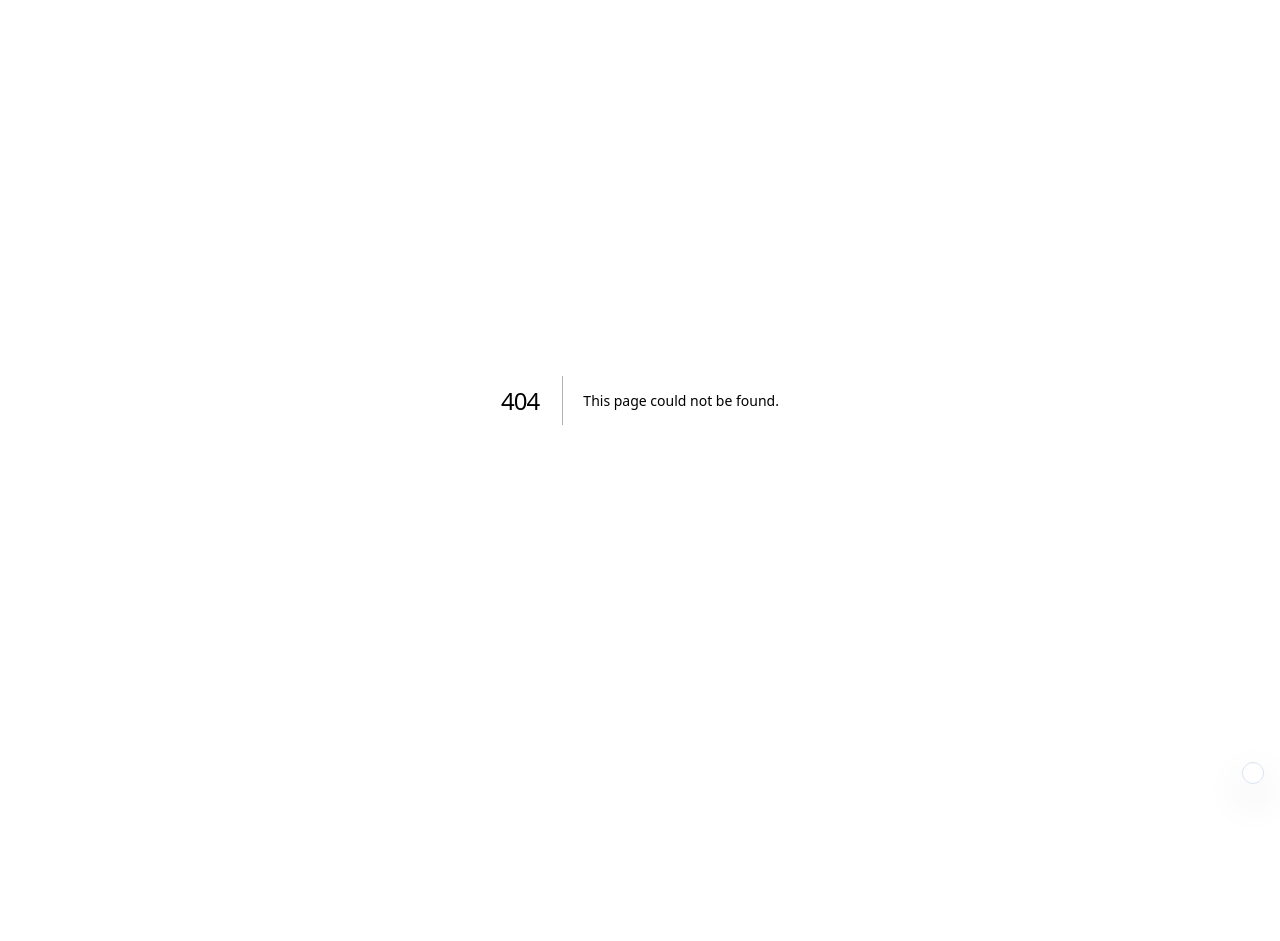
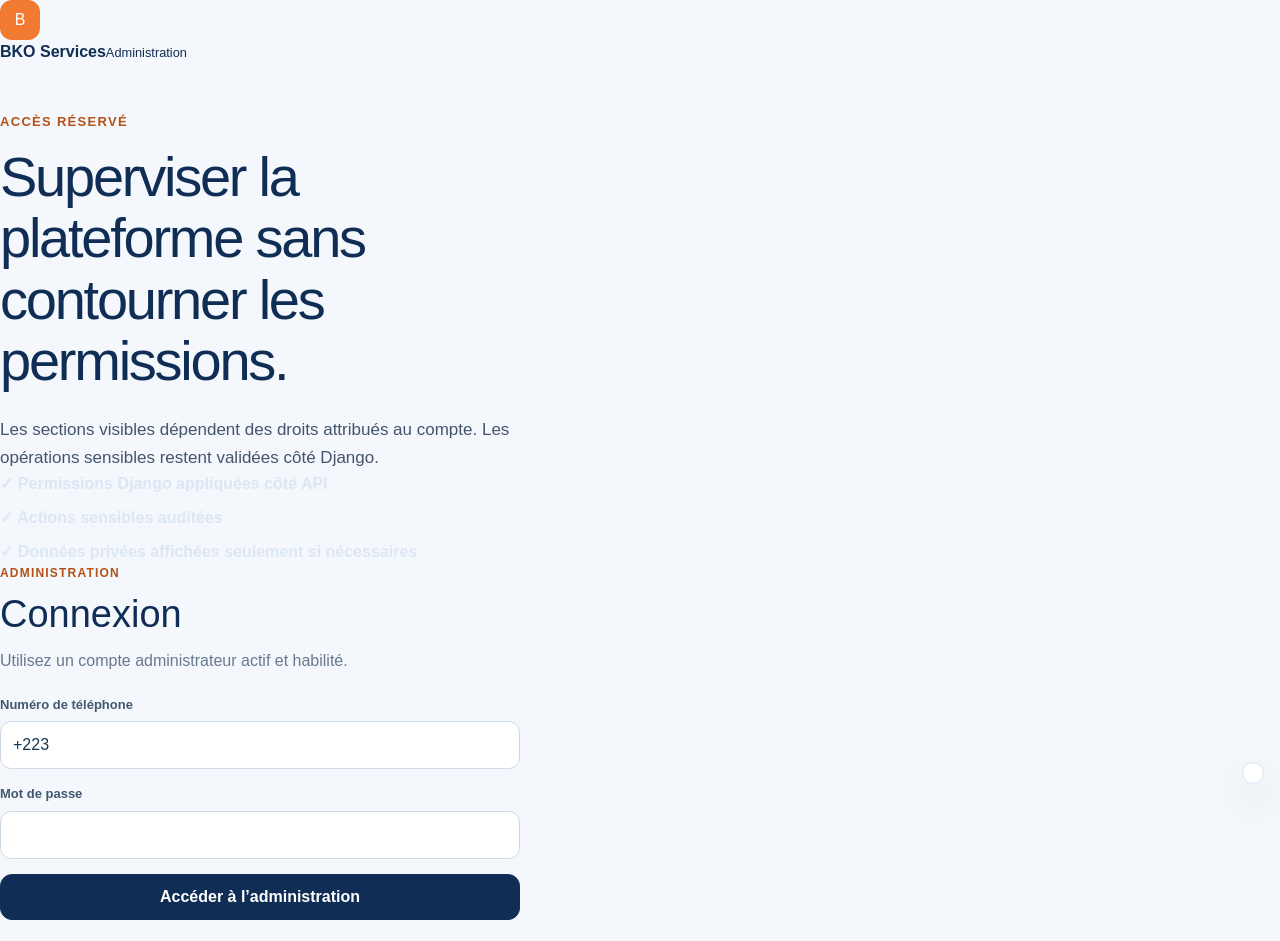
Before and after one commit to hamapixel/bko-services, a Next.js app in the folder frontend/: page /admin/connexion in a window 1280 px wide. Before the commit this address had no page. Shown: the top 941 px of the page. Before the commit the page ends 800 px from the top, so only its background shows below. Built offline with nearby package versions, Linux system fonts and the light colour scheme.

Commit message:
feat(admin): add dedicated admin login

```diff
--- /dev/null
+++ b/frontend/app/admin/connexion/page.tsx
@@ -0,0 +1,128 @@
+"use client";
+
+import Link from "next/link";
+import { useRouter } from "next/navigation";
+import { FormEvent, useState } from "react";
+
+import { apiGet, apiMutation, getCsrfToken, type PublicUser } from "@/lib/client-api";
+import type { AdminOverview } from "@/lib/admin-api";
+import { sendJsonMutation } from "@/lib/safe-api";
+
+export default function AdminLoginPage() {
+  const router = useRouter();
+  const [phone, setPhone] = useState("+223");
+  const [password, setPassword] = useState("");
+  const [busy, setBusy] = useState(false);
+  const [error, setError] = useState("");
+
+  async function submit(event: FormEvent<HTMLFormElement>) {
+    event.preventDefault();
+    setBusy(true);
+    setError("");
+
+    try {
+      const csrfToken = await getCsrfToken();
+      await sendJsonMutation<PublicUser>("/api/v1/auth/login/", "POST", {
+        csrfToken,
+        body: { phone: phone.trim(), password },
+      });
+
+      try {
+        await apiGet<AdminOverview>("/api/v1/admin/overview/");
+      } catch (caught) {
+        try {
+          await apiMutation<void>("/api/v1/auth/logout/", "POST", {});
+        } catch {
+          // La connexion sera refusée visuellement ci-dessous.
+        }
+        throw caught;
+      }
+
+      router.replace("/admin");
+      router.refresh();
+    } catch (caught) {
+      setError(
+        caught instanceof Error
+          ? caught.message
+          : "Connexion administrateur impossible.",
+      );
+    } finally {
+      setBusy(false);
+    }
+  }
+
+  return (
+    <main className="admin-auth-page">
+      <section className="admin-auth-hero">
+        <div className="admin-brand auth-brand">
+          <span className="brand-mark" aria-hidden="true">B</span>
+          <span>
+            <strong>BKO Services</strong>
+            <small>Administration</small>
+          </span>
+        </div>
+        <div>
+          <p className="eyebrow">Accès réservé</p>
+          <h1>Superviser la plateforme sans contourner les permissions.</h1>
+          <p className="intro">
+            Les sections visibles dépendent des droits attribués au compte.
+            Les opérations sensibles restent validées côté Django.
+          </p>
+        </div>
+        <div className="auth-benefits">
+          <span>✓ Permissions Django appliquées côté API</span>
+          <span>✓ Actions sensibles auditées</span>
+          <span>✓ Données privées affichées seulement si nécessaires</span>
+        </div>
+      </section>
+
+      <section className="admin-auth-form-panel">
+        <div className="auth-form-wrap">
+          <p className="auth-kicker">Administration</p>
+          <h2>Connexion</h2>
+          <p className="auth-help">
+            Utilisez un compte administrateur actif et habilité.
+          </p>
+
+          <form className="auth-form" onSubmit={submit}>
+            <label className="field">
+              <span>Numéro de téléphone</span>
+              <input
+                autoComplete="tel"
+                inputMode="tel"
+                maxLength={16}
+                required
+                value={phone}
+                onChange={(event) => setPhone(event.target.value)}
+              />
+            </label>
+            <label className="field">
+              <span>Mot de passe</span>
+              <input
+                autoComplete="current-password"
+                minLength={8}
+                required
+                type="password"
+                value={password}
+                onChange={(event) => setPassword(event.target.value)}
+              />
+            </label>
+
+            {error && <p className="form-error" role="alert">{error}</p>}
+
+            <button className="button-primary button-wide" disabled={busy} type="submit">
+              {busy ? "Vérification…" : "Accéder à l’administration"}
+            </button>
+          </form>
+
+          <p className="provider-login-help">
+            L’administration métier est distincte du Django Admin technique.
+          </p>
+          <Link className="text-link" href="/">
+            Retour à l’accueil
+          </Link>
+        </div>
+      </section>
+    </main>
+  );
+}
```
